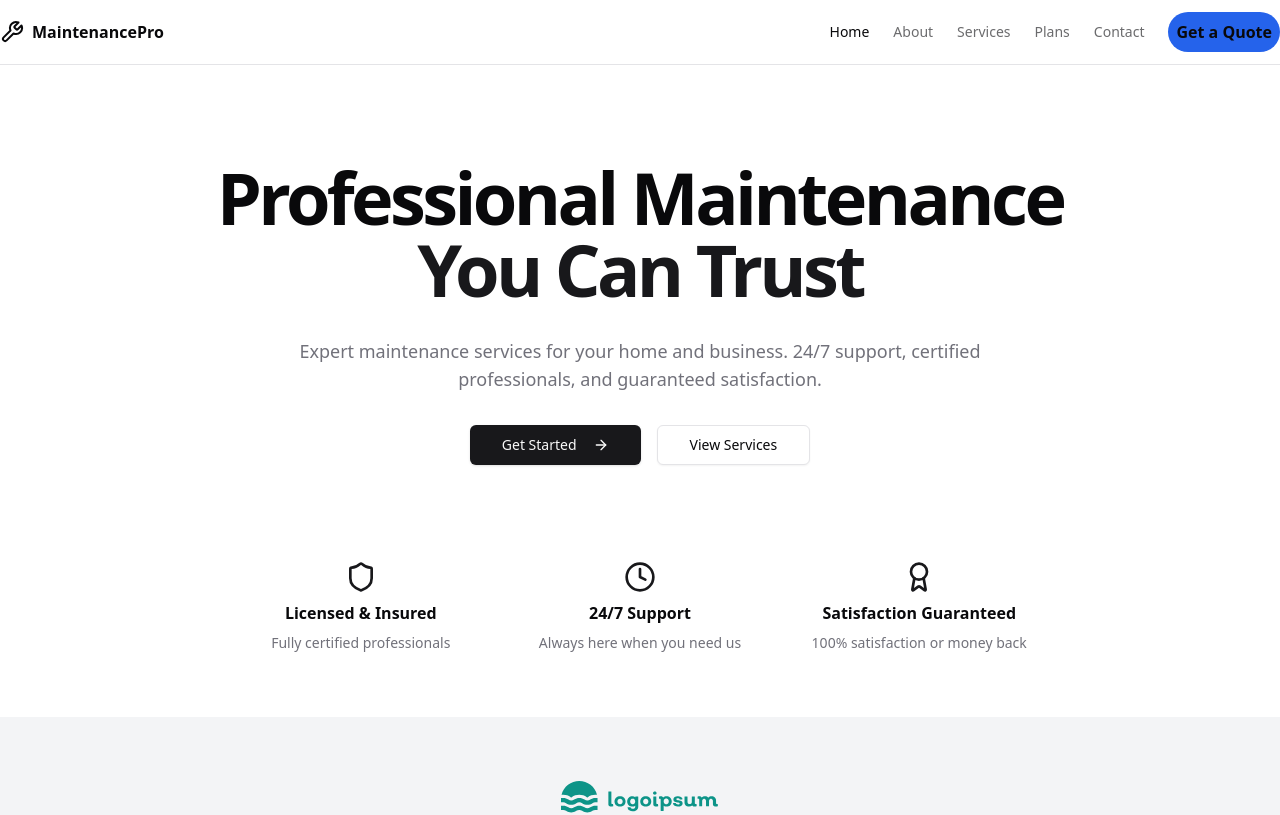
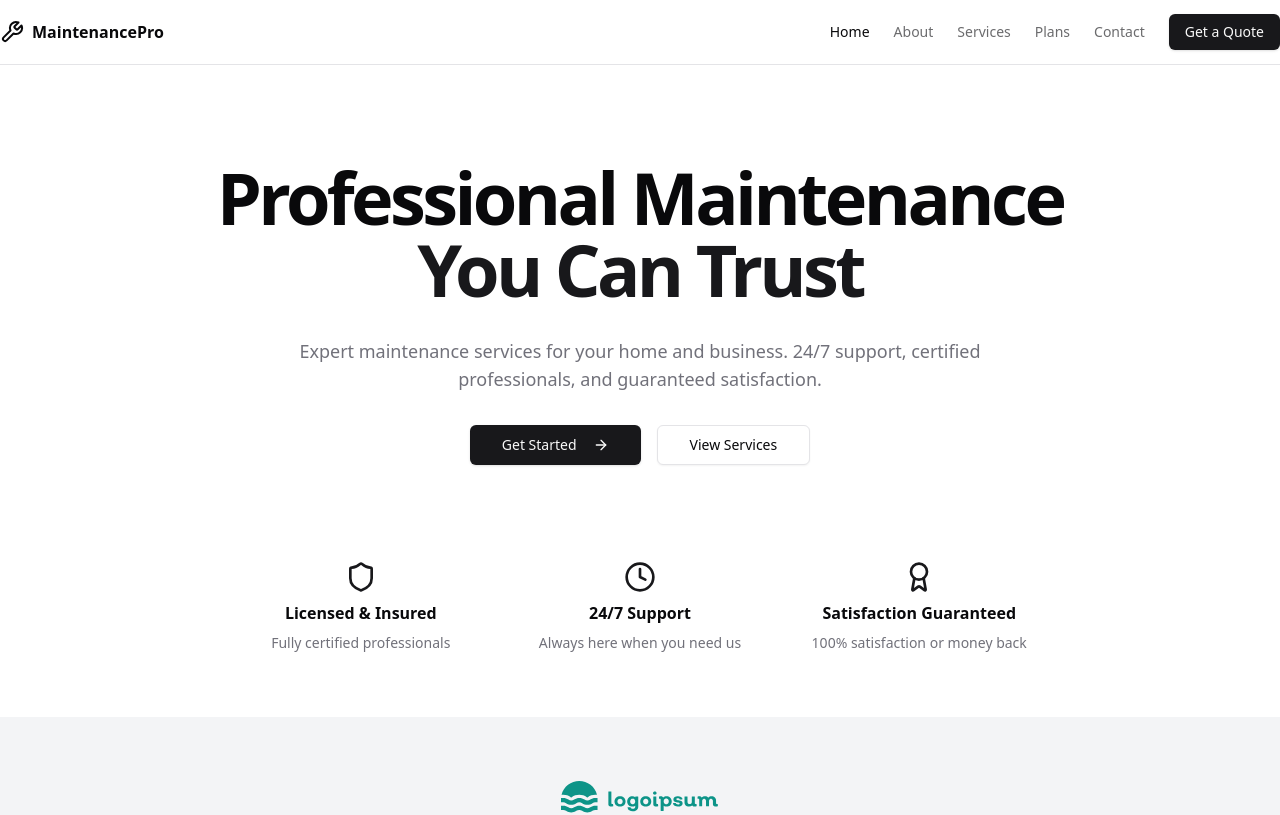
Before and after one commit to DFBlok/Jays-Facilities-Servicers, a Next.js app: page / in a window 1280 px wide. Shown: the top 815 px of the page. Built offline with nearby package versions, Linux system fonts and the light colour scheme.

Commit message:
shadcn button added

```diff
--- a/components/navigation.tsx
+++ b/components/navigation.tsx
@@ -3,7 +3,7 @@
 import Link from "next/link";
 import { usePathname } from "next/navigation";
 import { cn } from "@/lib/utils";
-/* import { Button } from "@/components/ui/button"; */
+import { Button } from "@/components/ui/button";
 import { Wrench } from "lucide-react";
 
 const routes = [
@@ -39,12 +39,7 @@ export function Navigation() {
               {route.label}
             </Link>
           ))}
-          {/* <Button>Get a Quote</Button> */}
-          <div>
-            <h2 className="bg-blue-600 p-2 font-semibold rounded-full">
-              Get a Quote
-            </h2>
-          </div>
+          <Button>Get a Quote</Button>
         </nav>
       </div>
     </header>
```
